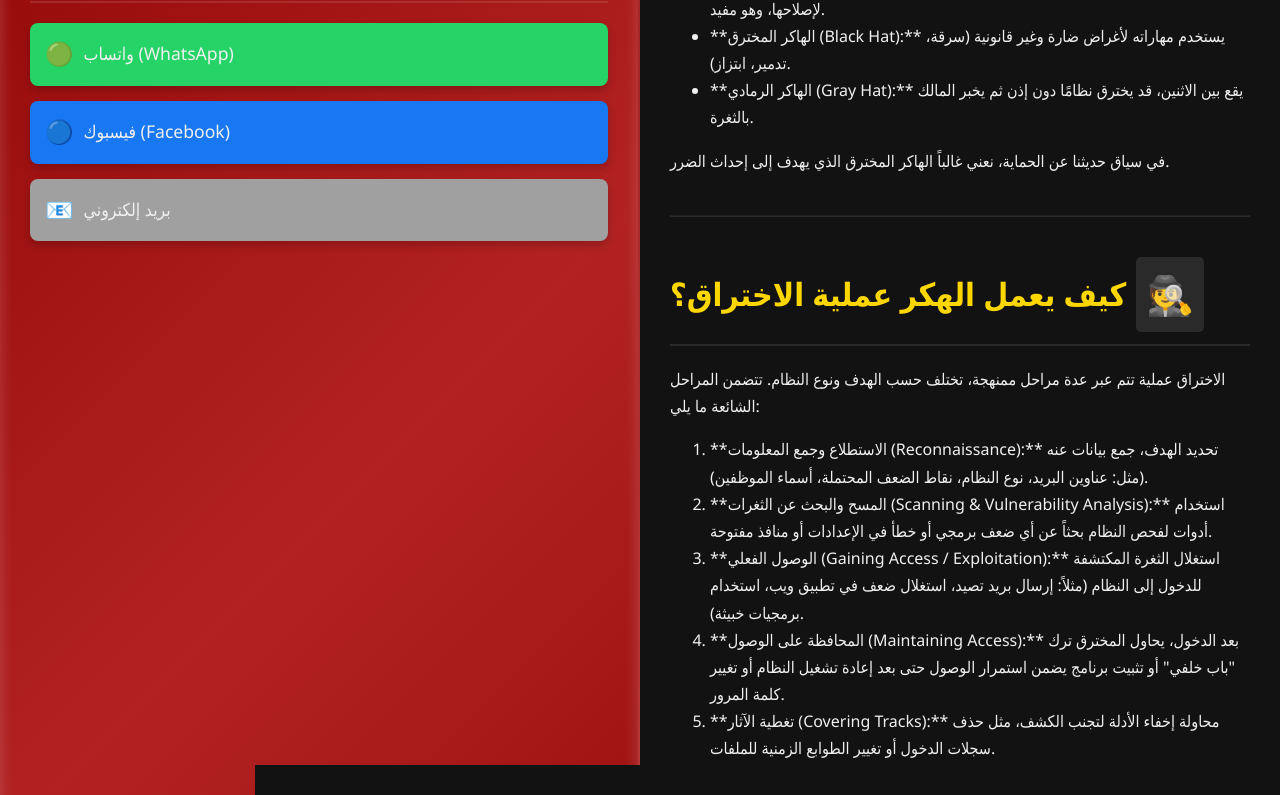
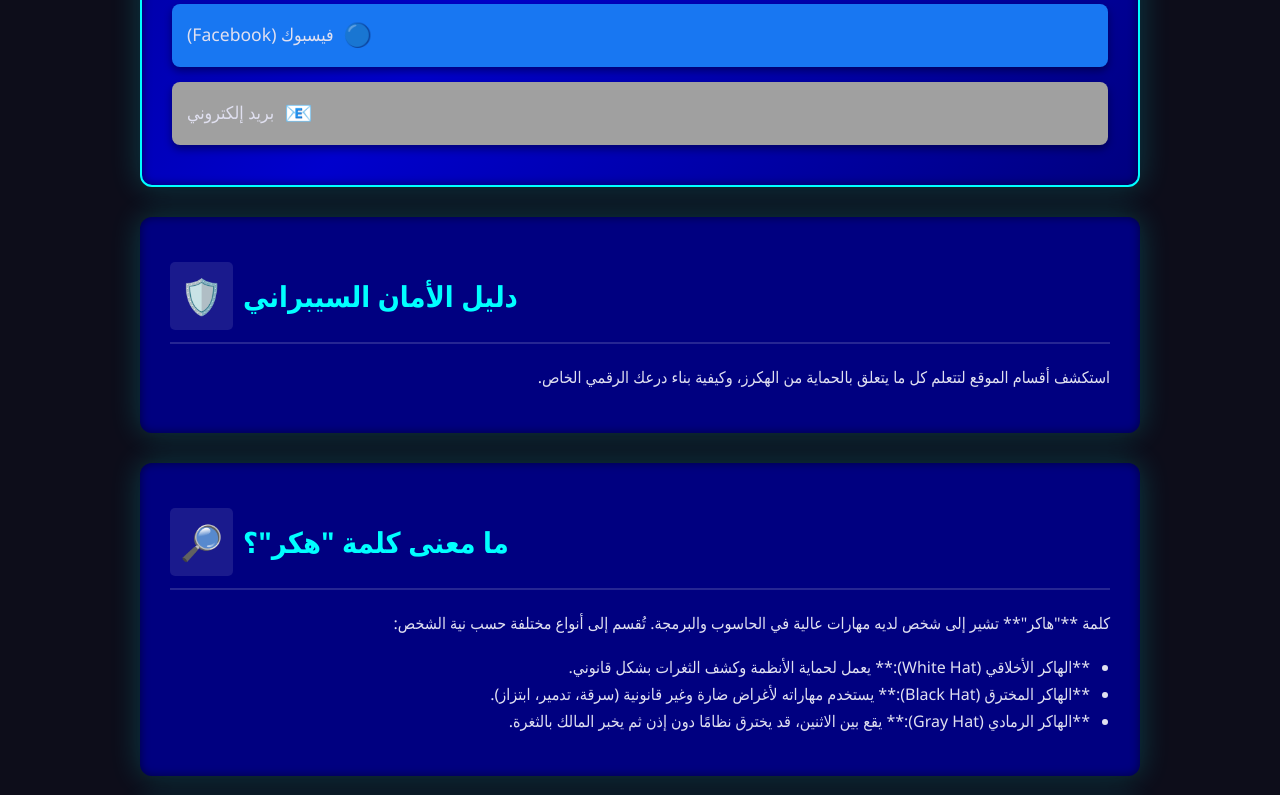
Before and after one commit to mahmoudelflsteny87-spec/mahmoud-mohamed.github., a plain HTML site: page index.html in a window 1280 px wide. Shown: the part 506-1301 px from the top of the page. Drawn offline with Linux system fonts and the light colour scheme.

Commit message:
Update index.html

```diff
--- a/index.html
+++ b/index.html
@@ -5,12 +5,12 @@
     <meta name="viewport" content="width=device-width, initial-scale=1.0">
     <title>حماية وتوعية ضد الاختراق - موقعك</title>
     <style>
-        /* تعريف الألوان الأساسية والتأثيرات */
+        /* تعريف الألوان الأساسية والتأثيرات (Dark Blue Theme) */
         :root {
-            --dark-red-glow: #8B0000; /* أحمر غامق */
-            --black-bg: #121212; /* أسود داكن جداً للخلفية */
-            --text-color: #f0f0f0; /* لون النص الأساسي أبيض مائل للرمادي */
-            --accent-color: #FFD700; /* لون ذهبي للمعة أو التأكيد */
+            --dark-blue-glow: #000080; /* أزرق كحلي غامق */
+            --black-bg: #0d0d1a; /* أسود مائل للأزرق الداكن جداً */
+            --text-color: #e0e0f0; /* لون النص الأساسي (أبيض مائل للرمادي/أزرق) */
+            --accent-color: #00FFFF; /* لون سماوي/أكوا للمعة والتأكيد */
         }
 
         /* تنسيق الجسم العام للموقع */
@@ -22,54 +22,52 @@
             background-color: var(--black-bg);
             line-height: 1.7;
             overflow-x: hidden;
+            text-align: right; /* محاذاة النص لليمين للعربية */
+            direction: rtl; /* اتجاه الكتابة من اليمين لليسار */
         }
 
-        /* تنسيق تقسيم الشاشة - النمط الأساسي */
-        .split-container {
-            display: flex;
-            min-height: 100vh; /* على الأقل ارتفاع كامل الشاشة */
+        /* حاوية الأقسام الرئيسية - الآن تعمل بالطول */
+        .main-container {
+            width: 90%;
+            max-width: 1000px;
+            margin: 0 auto;
+            padding: 20px 0;
         }
 
-        /* النصف الأحمر الغامق مع اللمعة */
-        .split-left {
-            width: 50%;
-            background: linear-gradient(135deg, var(--dark-red-glow) 0%, #B22222 50%, var(--dark-red-glow) 100%);
-            color: var(--text-color); /* نص أبيض على الخلفية الحمراء */
-            padding: 30px;
-            box-sizing: border-box;
-            overflow-y: auto;
+        /* تنسيق الأقسام الفردية */
+        section {
+            padding: 25px 30px;
+            margin-bottom: 30px;
+            border-radius: 12px;
+            background: var(--dark-blue-glow);
             /* تأثير لمعة خفيفة */
-            box-shadow: 0 0 40px rgba(255, 0, 0, 0.5), 0 0 15px rgba(255, 255, 255, 0.2) inset;
-            border-right: 2px solid rgba(255, 255, 255, 0.1); /* فاصل خفيف */
+            box-shadow: 0 0 30px rgba(0, 255, 255, 0.2), 0 0 10px rgba(0, 0, 0, 0.5) inset;
         }
 
-        /* النصف الأسود */
-        .split-right {
-            width: 50%;
-            background-color: var(--black-bg);
-            color: var(--text-color);
-            padding: 30px;
-            box-sizing: border-box;
-            overflow-y: auto;
+        /* القسم المميز - "عني" والتواصل */
+        #about-and-contact {
+            background: linear-gradient(135deg, var(--dark-blue-glow) 0%, #0000CD 50%, var(--dark-blue-glow) 100%);
+            border: 2px solid var(--accent-color);
         }
 
         /* تنسيق العناوين */
         h1, h2, h3 {
-            border-bottom: 2px solid rgba(255, 255, 255, 0.1);
+            border-bottom: 2px solid rgba(255, 255, 255, 0.15);
             padding-bottom: 12px;
-            margin-top: 30px;
+            margin-top: 20px;
             margin-bottom: 20px;
             display: flex;
             align-items: center;
+            justify-content: flex-end; /* لترتيب الأيقونة على اليمين في RTL */
+            color: var(--accent-color);
         }
-        h1 { font-size: 2.5em; color: var(--accent-color); }
-        h2 { font-size: 2em; color: var(--accent-color); }
-        h3 { font-size: 1.6em; color: var(--accent-color); }
+        h1 { font-size: 2.5em; }
+        h2 { font-size: 1.8em; }
 
         /* تنسيق أيقونة القسم */
         .section-icon {
-            font-size: 1.2em; /* حجم الأيقونة */
-            margin-left: 10px; /* المسافة بين الأيقونة والعنوان */
+            font-size: 1.2em;
+            margin-right: 10px; /* المسافة بين الأيقونة والعنوان في RTL */
             color: var(--accent-color);
             background-color: rgba(255, 255, 255, 0.1);
             padding: 5px 10px;
@@ -79,133 +77,109 @@
             align-items: center;
             justify-content: center;
         }
-        .split-left h1 .section-icon,
-        .split-left h2 .section-icon {
-            color: var(--text-color);
-            background-color: rgba(0, 0, 0, 0.3);
-        }
 
         /* تنسيق روابط التواصل الاجتماعي */
         .contact-link {
             display: flex;
             align-items: center;
+            justify-content: flex-end; /* محاذاة لليمين */
             margin: 15px 0;
             padding: 12px 15px;
-            background: #282828;
+            background: #1a1a33; /* لون خلفية أغمق للروابط */
             color: var(--text-color);
             text-decoration: none;
             border-radius: 8px;
             transition: background 0.3s ease, transform 0.2s ease;
             font-size: 1.1em;
-            box-shadow: 0 4px 8px rgba(0, 0, 0, 0.2);
+            box-shadow: 0 4px 8px rgba(0, 0, 0, 0.4);
         }
         .contact-link:hover {
             background: var(--accent-color);
             color: var(--black-bg);
             transform: translateY(-3px);
-            box-shadow: 0 6px 12px rgba(0, 0, 0, 0.3);
+            box-shadow: 0 6px 12px rgba(0, 0, 0, 0.5);
         }
         .contact-link span {
-            margin-right: 10px; /* مسافة بين الأيقونة والنص */
+            margin-left: 10px; /* مسافة بين الأيقونة والنص في RTL */
+            margin-right: 0;
             font-size: 1.3em;
         }
 
-        /* تنسيق الروابط داخل النصف الأسود */
-        .split-right a {
+        /* تنسيق الروابط داخل الأقسام */
+        section a {
             color: var(--accent-color);
             text-decoration: none;
             transition: color 0.3s;
         }
-        .split-right a:hover {
+        section a:hover {
             text-decoration: underline;
-            color: #FFFFF0; /* لون أفتح عند التحويم */
+            color: #FFFFFF;
         }
 
-        /* استجابة الشاشة الصغيرة - العرض على شكل مكدس */
-        @media (max-width: 768px) {
-            .split-container {
-                flex-direction: column;
-                height: auto;
-            }
-            .split-left, .split-right {
-                width: 100%;
-                height: auto;
-                min-height: auto; /* إزالة الارتفاع الثابت للهواتف */
-                border-right: none;
-                border-bottom: 2px solid rgba(255, 255, 255, 0.1); /* فاصل بين القسمين */
-            }
+        /* تنسيق القوائم */
+        ul, ol {
+            padding-right: 20px;
         }
     </style>
 </head>
 <body>
 
-    <div class="split-container">
+    <div class="main-container">
 
-        <div class="split-left">
-            <h1>عني <span class="section-icon">👤</span></h1>
+        <section id="about-and-contact">
+            <h2>عني - مؤسس الموقع <span class="section-icon">👤</span></h2>
             <p>مرحباً! أنا [**اسمك**]، مطور ومهتم بأمن المعلومات. أنشأت هذا الموقع لنشر الوعي بأهمية **الأمن السيبراني** وتقديم إرشادات عملية لمساعدة الأفراد على حماية أنفسهم وبياناتهم من التهديدات والاختراقات الإلكترونية المتزايدة.</p>
-            <p>هدفنا هو تمكينك بالمعرفة اللازمة لتصبح أكثر أماناً على الإنترنت، من خلال فهم كيف يعمل المخترقون وما هي أفضل السبل لحماية أصولك الرقمية.</p>
+            <p>هدفي هو تمكينك بالمعرفة اللازمة لتصبح أكثر أماناً على الإنترنت.</p>
 
-            <hr style="border-color: rgba(255, 255, 255, 0.2); margin: 40px 0;">
+            <hr style="border-color: rgba(255, 255, 255, 0.3); margin: 30px 0;">
 
             <h2>تواصل معي <span class="section-icon">✉️</span></h2>
 
-            <a href="https://wa.me/01112105322" target="_blank" class="contact-link" style="background: #25D366;"><span>🟢</span> واتساب (WhatsApp)</a>
+            <a href="https://wa.me/201112105322" target="_blank" class="contact-link" style="background: #25D366;"><span>🟢</span> واتساب (WhatsApp) - **01112105322**</a>
             <a href="https://www.facebook.com/YOUR_FACEBOOK_ID" target="_blank" class="contact-link" style="background: #1877F2;"><span>🔵</span> فيسبوك (Facebook)</a>
             <a href="mailto:your.email@example.com" target="_blank" class="contact-link" style="background: #A0A0A0;"><span>📧</span> بريد إلكتروني</a>
+        </section>
 
-        </div>
-
-        <div class="split-right">
-            <h1>دليل الأمان السيبراني <span class="section-icon">🛡️</span></h1>
+        <section id="safety-guide">
+            <h2>دليل الأمان السيبراني <span class="section-icon">🛡️</span></h2>
             <p>استكشف أقسام الموقع لتتعلم كل ما يتعلق بالحماية من الهكرز، وكيفية بناء درعك الرقمي الخاص.</p>
-
-            <hr style="border-color: rgba(255, 255, 255, 0.1); margin: 40px 0;">
+        </section>
 
         <section id="what-is-hacker">
             <h2>ما معنى كلمة "هكر"؟ <span class="section-icon">🔎</span></h2>
-                <p>كلمة **"هاكر"** تشير بشكل عام إلى شخص لديه مهارات عالية في الحاسوب والبرمجة ويمكنه استكشاف نقاط الضعف في الأنظمة. تنقسم هذه الكلمة إلى عدة أنواع، أبرزها:</p>
+            <p>كلمة **"هاكر"** تشير إلى شخص لديه مهارات عالية في الحاسوب والبرمجة. تُقسم إلى أنواع مختلفة حسب نية الشخص:</p>
             <ul>
-                    <li>**الهاكر الأخلاقي (White Hat):** يستخدم مهاراته لاكتشاف الثغرات وإبلاغ أصحابها لإصلاحها، وهو مفيد.</li>
+                <li>**الهاكر الأخلاقي (White Hat):** يعمل لحماية الأنظمة وكشف الثغرات بشكل قانوني.</li>
                 <li>**الهاكر المخترق (Black Hat):** يستخدم مهاراته لأغراض ضارة وغير قانونية (سرقة، تدمير، ابتزاز).</li>
                 <li>**الهاكر الرمادي (Gray Hat):** يقع بين الاثنين، قد يخترق نظامًا دون إذن ثم يخبر المالك بالثغرة.</li>
             </ul>
-                <p>في سياق حديثنا عن الحماية، نعني غالباً الهاكر المخترق الذي يهدف إلى إحداث الضرر.</p>
         </section>
-
-            <hr style="border-color: rgba(255, 255, 255, 0.1); margin: 40px 0;">
 
         <section id="how-they-hack">
             <h2>كيف يعمل الهكر عملية الاختراق؟ <span class="section-icon">🕵️</span></h2>
-                <p>الاختراق عملية تتم عبر عدة مراحل ممنهجة، تختلف حسب الهدف ونوع النظام. تتضمن المراحل الشائعة ما يلي:</p>
+            <p>الاختراق عملية ممنهجة تتم عبر مراحل تشمل:</p>
             <ol>
-                    <li>**الاستطلاع وجمع المعلومات (Reconnaissance):** تحديد الهدف، جمع بيانات عنه (مثل: عناوين البريد، نوع النظام، نقاط الضعف المحتملة، أسماء الموظفين).</li>
-                    <li>**المسح والبحث عن الثغرات (Scanning & Vulnerability Analysis):** استخدام أدوات لفحص النظام بحثاً عن أي ضعف برمجي أو خطأ في الإعدادات أو منافذ مفتوحة.</li>
-                    <li>**الوصول الفعلي (Gaining Access / Exploitation):** استغلال الثغرة المكتشفة للدخول إلى النظام (مثلاً: إرسال بريد تصيد، استغلال ضعف في تطبيق ويب، استخدام برمجيات خبيثة).</li>
-                    <li>**المحافظة على الوصول (Maintaining Access):** بعد الدخول، يحاول المخترق ترك "باب خلفي" أو تثبيت برنامج يضمن استمرار الوصول حتى بعد إعادة تشغيل النظام أو تغيير كلمة المرور.</li>
-                    <li>**تغطية الآثار (Covering Tracks):** محاولة إخفاء الأدلة لتجنب الكشف، مثل حذف سجلات الدخول أو تغيير الطوابع الزمنية للملفات.</li>
+                <li>**الاستطلاع:** جمع المعلومات عن الهدف.</li>
+                <li>**المسح والبحث عن الثغرات:** فحص النظام بحثاً عن أي نقاط ضعف.</li>
+                <li>**الوصول الفعلي:** استغلال الثغرة المكتشفة للدخول للنظام (مثل: التصيد الاحتيالي أو استغلال ضعف برمجي).</li>
+                <li>**المحافظة على الوصول:** إنشاء "باب خلفي" لضمان استمرار الدخول لاحقاً.</li>
+                <li>**تغطية الآثار:** إخفاء الدليل لتجنب الكشف.</li>
             </ol>
         </section>
 
-            <hr style="border-color: rgba(255, 255, 255, 0.1); margin: 40px 0;">
-
         <section id="self-protection">
             <h2>كيف تحمي نفسك من الهكر؟ <span class="section-icon">🔒</span></h2>
-                <p>الحماية تبدأ باتخاذ إجراءات وقائية بسيطة لكنها فعالة. **تأمين نفسك من الهكر** يتلخص في الآتي:</p>
+            <p>الحماية تتطلب يقظة واتخاذ إجراءات وقائية أساسية:</p>
             <ul>
-                    <li>**كلمات مرور قوية وفريدة:** استخدم كلمات مرور معقدة (أحرف كبيرة وصغيرة، أرقام، رموز) وفريدة لكل موقع أو خدمة. استخدم مدير كلمات مرور لمساعدتك.</li>
-                    <li>**المصادقة الثنائية (Two-Factor Authentication - 2FA):** فعّلها على جميع حساباتك الهامة (إضافة خطوة ثانية للدخول، مثل رمز يُرسل إلى هاتفك أو تطبيق مصادقة).</li>
-                    <li>**تحديث البرامج بانتظام:** تأكد دائماً من تحديث نظام التشغيل (Windows, macOS, Linux)، المتصفحات، تطبيقات الجوال، والبرامج الأخرى لتصحيح الثغرات الأمنية المكتشفة.</li>
-                    <li>**الحذر من التصيد الاحتيالي (Phishing):** كن حذراً للغاية من الرسائل المشبوهة عبر البريد الإلكتروني، الرسائل النصية، أو وسائل التواصل الاجتماعي. لا تنقر على روابط غير معروفة ولا تقدم بيانات شخصية حساسة.</li>
-                    <li>**استخدام برامج الحماية (Antivirus/Firewall):** تأكد من وجود برنامج مضاد للفيروسات محدث وجدار حماية نشط على جهازك.</li>
-                    <li>**النسخ الاحتياطي المنتظم (Regular Backup):** احتفظ بنسخ احتياطية من بياناتك الهامة بشكل دوري في مكان آمن ومنفصل عن جهازك (مثل قرص صلب خارجي أو خدمة سحابية موثوقة).</li>
-                    <li>**التحقق من الاتصالات الآمنة (HTTPS):** تأكد دائماً من أن المواقع التي تزورها تستخدم HTTPS (علامة القفل في شريط العنوان) خاصة عند إدخال معلومات حساسة.</li>
-                    <li>**التوعية المستمرة:** ابقَ مطلعاً على أحدث التهديدات الأمنية وطرق الاختراق. المعرفة هي خط دفاعك الأول.</li>
+                <li>**كلمات مرور قوية والمصادقة الثنائية (2FA):** استخدم كلمات مرور فريدة وطويلة، وفعّل 2FA على كل حساباتك الهامة.</li>
+                <li>**التحديث المستمر:** تحديث جميع برامجك وأنظمة التشغيل لسد الثغرات الأمنية.</li>
+                <li>**الحذر من الروابط المشبوهة:** لا تنقر على روابط أو تفتح مرفقات من مصادر غير موثوقة (التصيد الاحتيالي).</li>
+                <li>**النسخ الاحتياطي للبيانات:** احتفظ بنسخ احتياطية من ملفاتك الهامة في مكان آمن ومنفصل.</li>
+                <li>**استخدام برامج الحماية:** تأكد من وجود برنامج مضاد للفيروسات محدث وجدار حماية نشط.</li>
             </ul>
         </section>
 
     </div>
-    </div>
 
 </body>
 </html>
```
Lines whose indentation alone changed are shown as unchanged.
